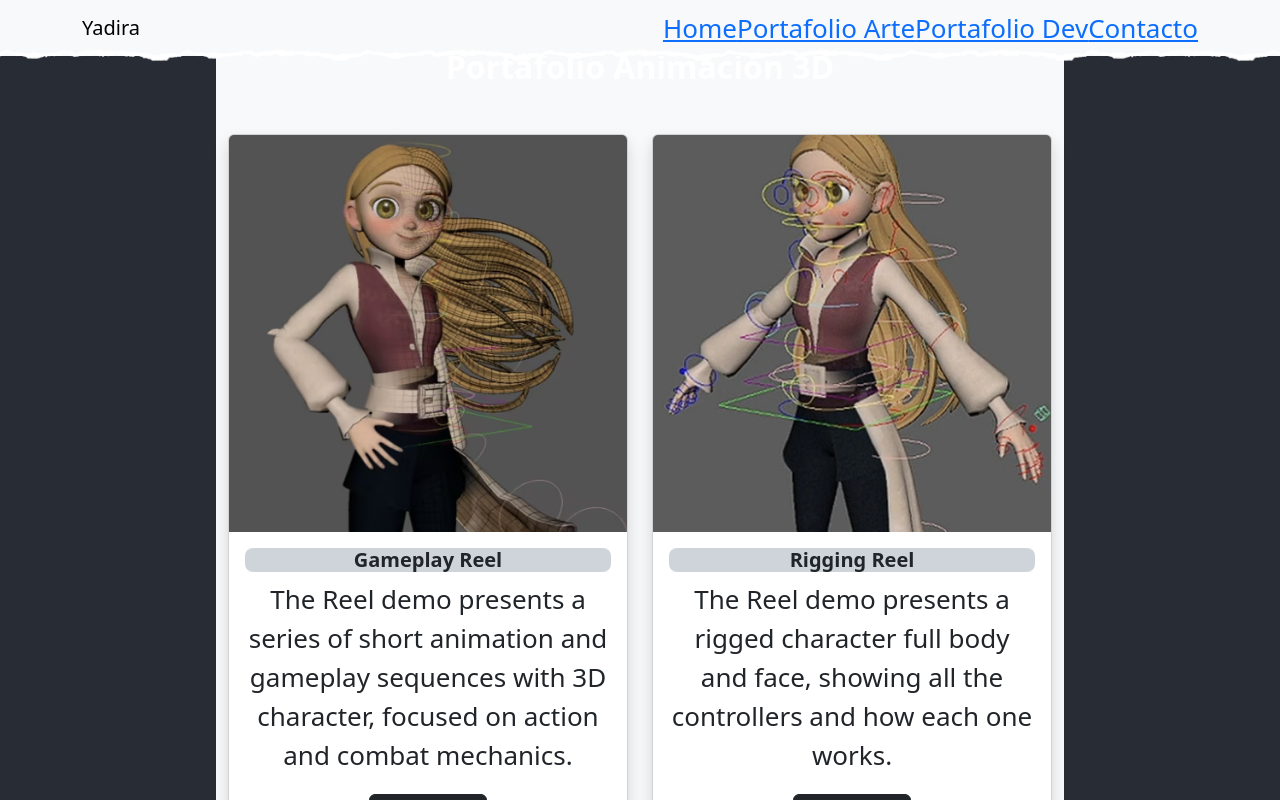
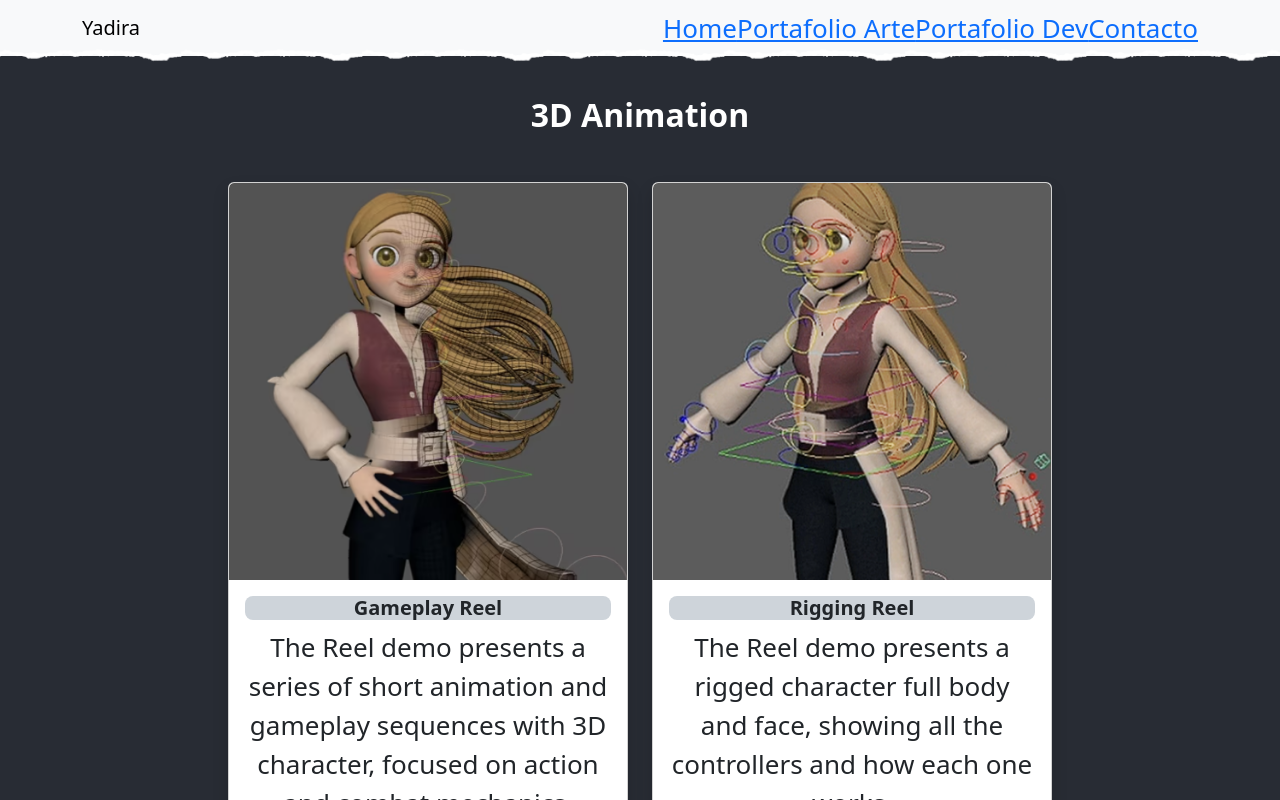
Before and after one commit to Yayiyi94/portfolio-3ddev, a React (Create React App) app: page /art in a window 1280 px wide. Shown: the top 800 px of the page. Built offline with nearby package versions, Linux system fonts and the light colour scheme.

Commit message:
Added CSS, animation for cards for artPortfolio

```diff
--- a/src/App.css
+++ b/src/App.css
@@ -21,3 +21,46 @@ nav::after {
   background-size: contain; /* ajusta la escala del PNG */
   pointer-events: none;
 }
+@keyframes fadeIn {
+  from {
+    opacity: 0;
+    transform: translateY(15px);
+  }
+  to {
+    opacity: 1;
+    transform: translateY(0);
+  }
+}
+
+.fade-in {
+  opacity: 0;
+  transform: translateY(20px);
+}
+
+section {
+  animation: fadeIn 0.8s ease-in-out;
+}
+
+.card {
+  border: none;
+  border-radius: 12px;
+  overflow: hidden;
+  transition: transform 0.3s ease, box-shadow 0.3s ease;
+}
+
+.card img {
+  transition: transform 0.3s ease;
+}
+
+.card:hover {
+  transform: translateY(-8px);
+  box-shadow: 0 8px 20px rgba(0, 0, 0, 0.2);
+}
+
+.card:hover img {
+  transform: scale(1.05);
+}
+
+.card-title {
+  font-weight: 600;
+}
--- a/src/ArtPortfolio.js
+++ b/src/ArtPortfolio.js
@@ -2,6 +2,7 @@ import React from "react";
 import { Container, Row, Col, Card, Button } from "react-bootstrap";
 import imageGameplay from "./images/animation-image.png";
 import imageRigging from "./images/riggingreel-image.png";
+import "./App.css";
 
 export default function ArtPortfolio() {
   const projects = [
@@ -22,9 +23,9 @@ export default function ArtPortfolio() {
   ];
 
   return (
-    <section id="portfolio3d" className="py-5 bg-light">
+    <section id="portfolio3d" className="py-5">
       <Container>
-        <h2 className="fw-bold text-center mb-5">Portafolio Animación 3D</h2>
+        <h2 className="fw-bold text-center mb-5 mt-5">3D Animation</h2>
         <Row>
           {projects.map((p, index) => (
             <Col
```
